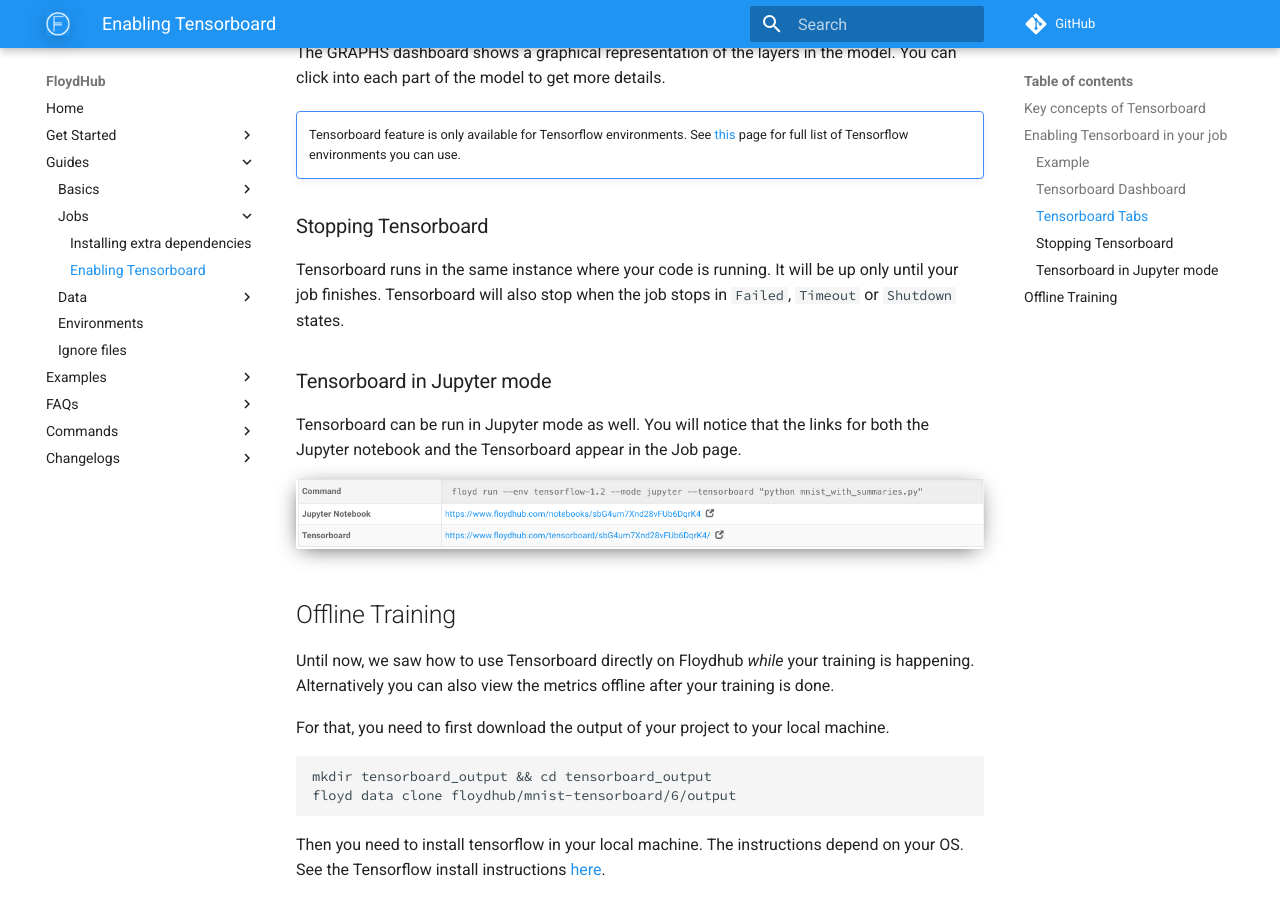
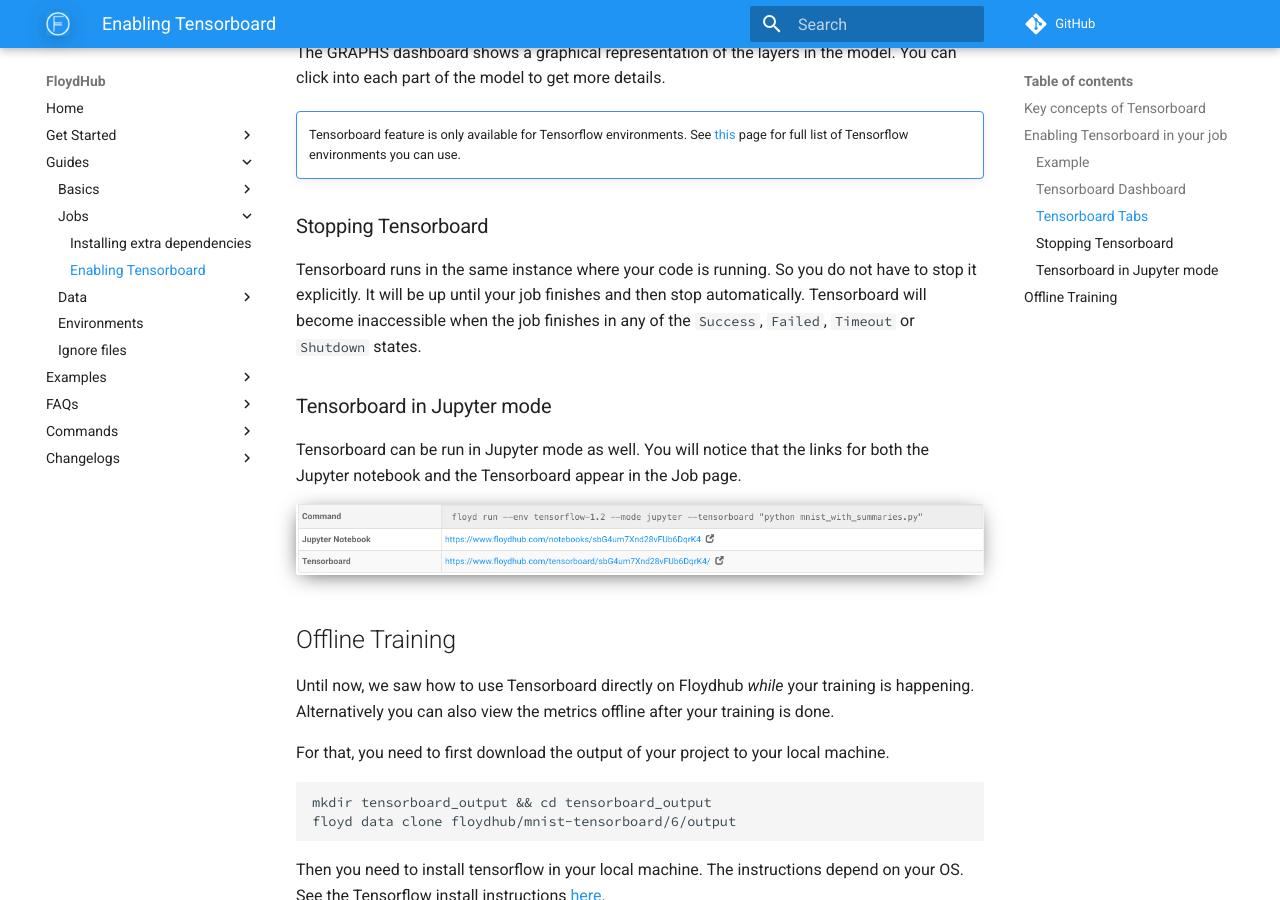
Before and after one commit to floydhub/floyd-docs, an MkDocs documentation site: the page built from docs/guides/jobs/tensorboard.md, in a window 1280 px wide and 900 px high, scrolled down 3309 px. Built offline with MkDocs 1.6.1 and Material for MkDocs 9.7.7, drawn with Linux system fonts in a browser that asks for light colours; comment, search, counter and statistics services are not loaded; old or Windows-style settings are respelled for this version of MkDocs.

Commit message:
List the job states explicitly

```diff
--- a/docs/guides/jobs/tensorboard.md
+++ b/docs/guides/jobs/tensorboard.md
@@ -85,9 +85,10 @@
 
 ### Stopping Tensorboard
 
-Tensorboard runs in the same instance where your code is running. It will be up only until
-your job finishes. Tensorboard will also stop when the job stops in `Failed`, `Timeout` or
-`Shutdown` states.
+Tensorboard runs in the same instance where your code is running. So you do not have
+to stop it explicitly. It will be up until your job finishes and then stop automatically.
+Tensorboard will become inaccessible when the job finishes in any of the `Success`, `Failed`,
+`Timeout` or `Shutdown` states.
 
 ### Tensorboard in Jupyter mode
 
```
